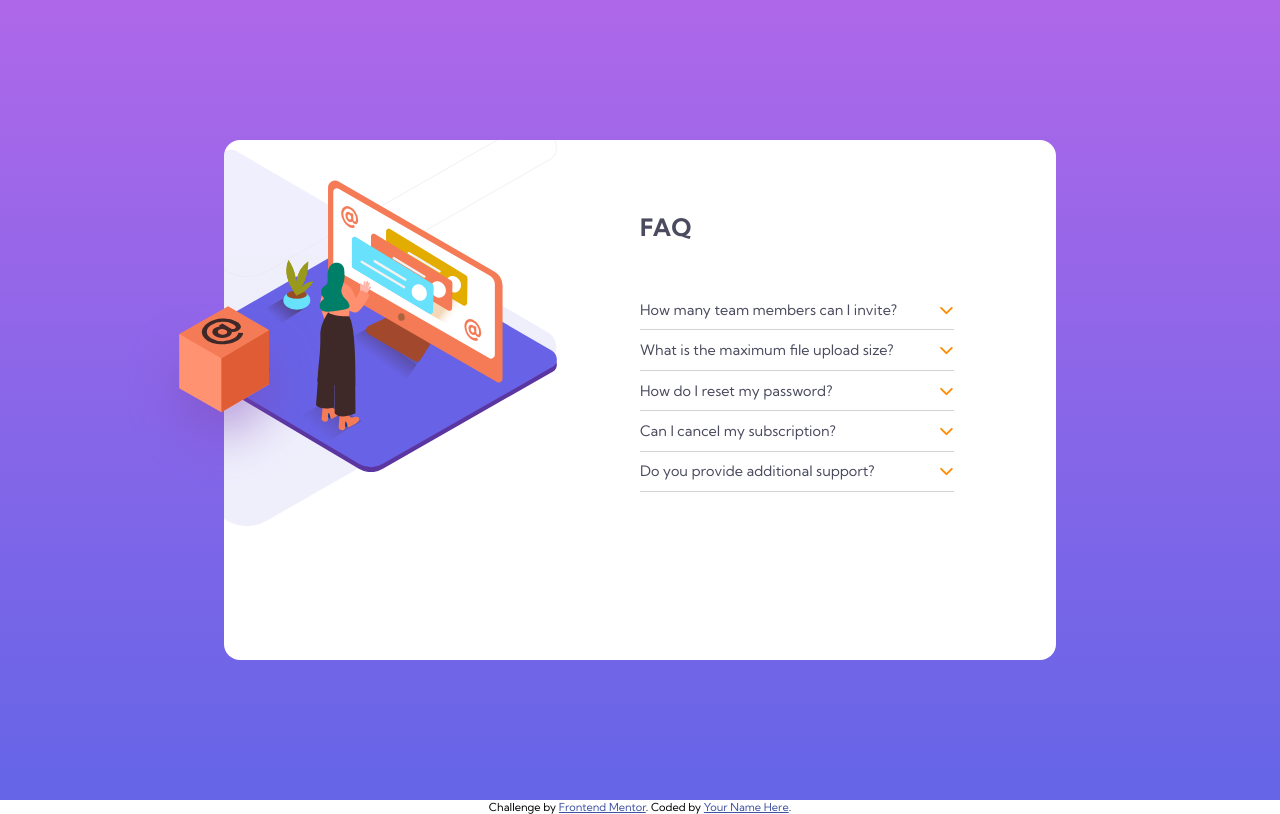
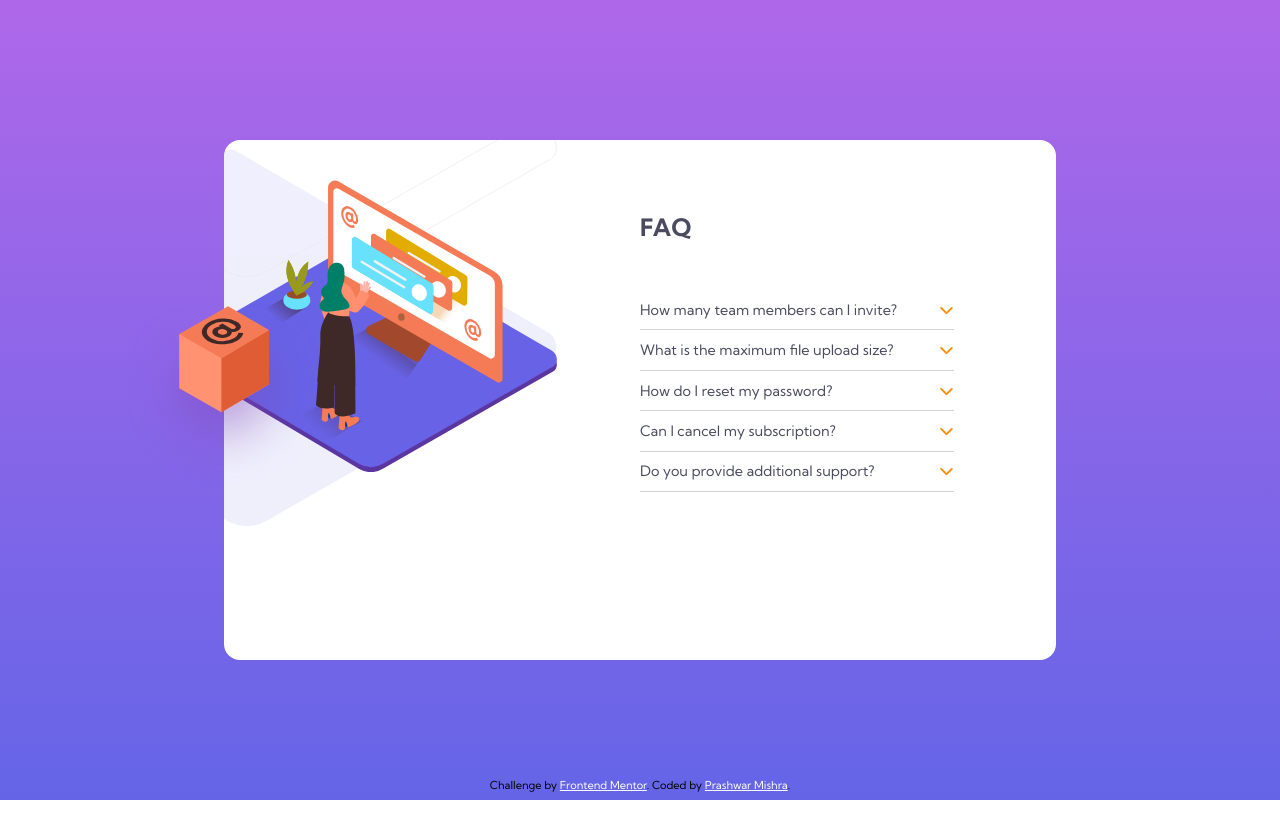
Before and after one commit to Prashwarmishra/Faq-Card, a plain HTML site: page index.html in a window 1280 px wide. Drawn offline with Linux system fonts and the light colour scheme.

Commit message:
add minor changes

```diff
--- a/index.html
+++ b/index.html
@@ -10,8 +10,8 @@
   <script src="https://kit.fontawesome.com/afbebc8cbf.js" crossorigin="anonymous"></script>
   <!-- Feel free to remove these styles or customise in your own stylesheet 👍 -->
   <style>
-    .attribution { font-size: 11px; text-align: center; }
-    .attribution a { color: hsl(228, 45%, 44%); }
+    .attribution { font-size: 11px; text-align: center; position: absolute; bottom: 1%; width: 100%;}
+    .attribution a { color: white; }
   </style>
 </head>
 <body>
@@ -96,7 +96,7 @@
 
   <div class="attribution">
     Challenge by <a href="https://www.frontendmentor.io?ref=challenge" target="_blank">Frontend Mentor</a>.
-    Coded by <a href="#">Your Name Here</a>.
+    Coded by <a href="#">Prashwar Mishra</a>.
   </div>
 
   <script src="script.js"></script>
```
